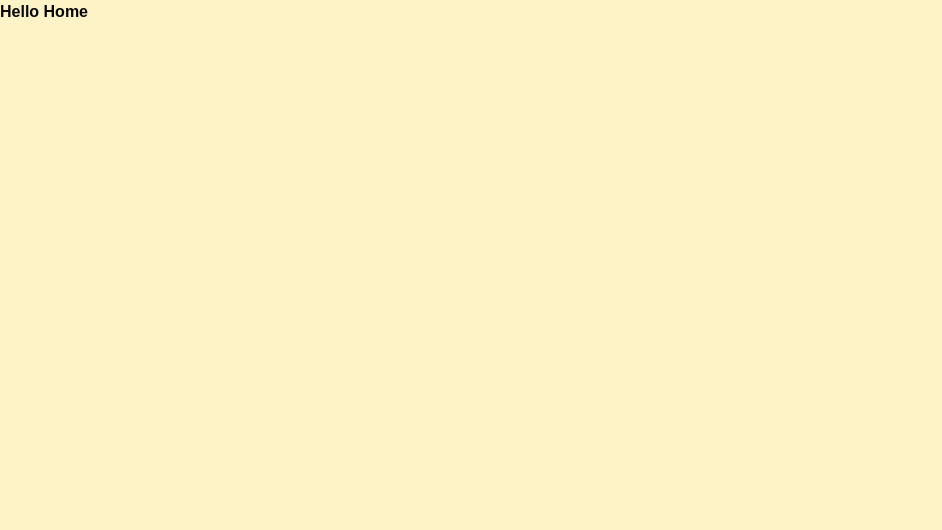
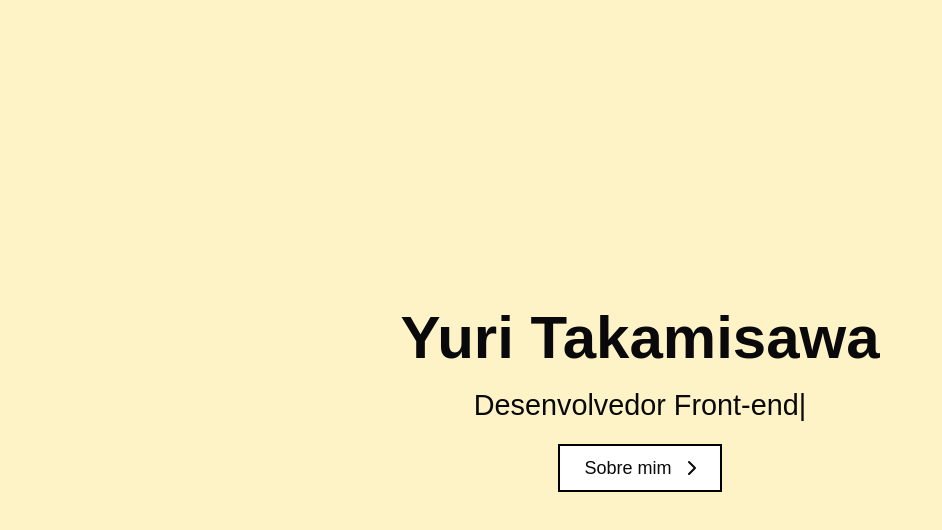
Before and after one commit to yuriTakamisawaRibeiro/Portfolio, a React (Vite) app: page / in a window 1280 px wide. Shown: the top 530 px of the page, without its empty margins (0-942 px from the left). Built offline with nearby package versions, Linux system fonts and the light colour scheme; a web font is replaced by a local one.

Commit message:
Home add desktop

```diff
--- a/package.json
+++ b/package.json
@@ -10,9 +10,11 @@
     "preview": "vite preview"
   },
   "dependencies": {
+    "lucide-react": "^0.427.0",
     "react": "^18.3.1",
     "react-dom": "^18.3.1",
-    "react-router-dom": "^6.26.0"
+    "react-router-dom": "^6.26.0",
+    "react-type-animation": "^3.2.0"
   },
   "devDependencies": {
     "@eslint/js": "^9.8.0",
--- a/src/pages/home/index.tsx
+++ b/src/pages/home/index.tsx
@@ -1,10 +1,40 @@
+import { ChevronRight } from "lucide-react";
 import React from "react";
+import { TypeAnimation } from "react-type-animation";
 
 export function Home() {
+    return (
+        <div className='h-screen flex justify-center items-center'>
+            <div className='flex flex-col gap-4 text-center items-center'>
+                <h1 className='text-6xl font-bold'>Yuri Takamisawa</h1>
+                <TypeAnimation
+                    sequence={[
+                        'Estudante Desenvolvedor',
+                        1500,
+                        'Desenvolvedor Front-end',
+                        1500,
+                        'Desenvolvedor Back-end',
+                        1500
+                    ]}
+                    wrapper="span"
+                    speed={60}
+                    deletionSpeed={60}
+                    style={{ fontSize: '1.8em', display: 'inline-block', fontWeight:'medium' }}
+                    repeat={Infinity}
+                />
 
-
-    return (
-
-        <h1 className='font-bold'>Hello Home</h1>
-    )
+                <div className='flex justify-center'>
+                    <button className='relative py-2 pl-6 pr-12 bg-white border-2 border-black flex items-center text-lg
+                         hover:bg-gray-50 transition-all  box-border'>
+                        <span className="flex text-lg font-medium">
+                            Sobre mim
+                        </span>
+                        <span className="absolute right-4 flex ">
+                            <ChevronRight />
+                        </span>
+                    </button>
+                </div>
+            </div>
+        </div>
+    );
 }
--- a/tailwind.config.js
+++ b/tailwind.config.js
@@ -8,7 +8,7 @@ export default {
     extend: {
       fontFamily: {
         sans: ['Satoshi', 'sans-serif']
-      }
+      },
     },
   },
   plugins: [],
```
Also changed, not shown: 1 other file (tests, documents, lock files or other folders).
